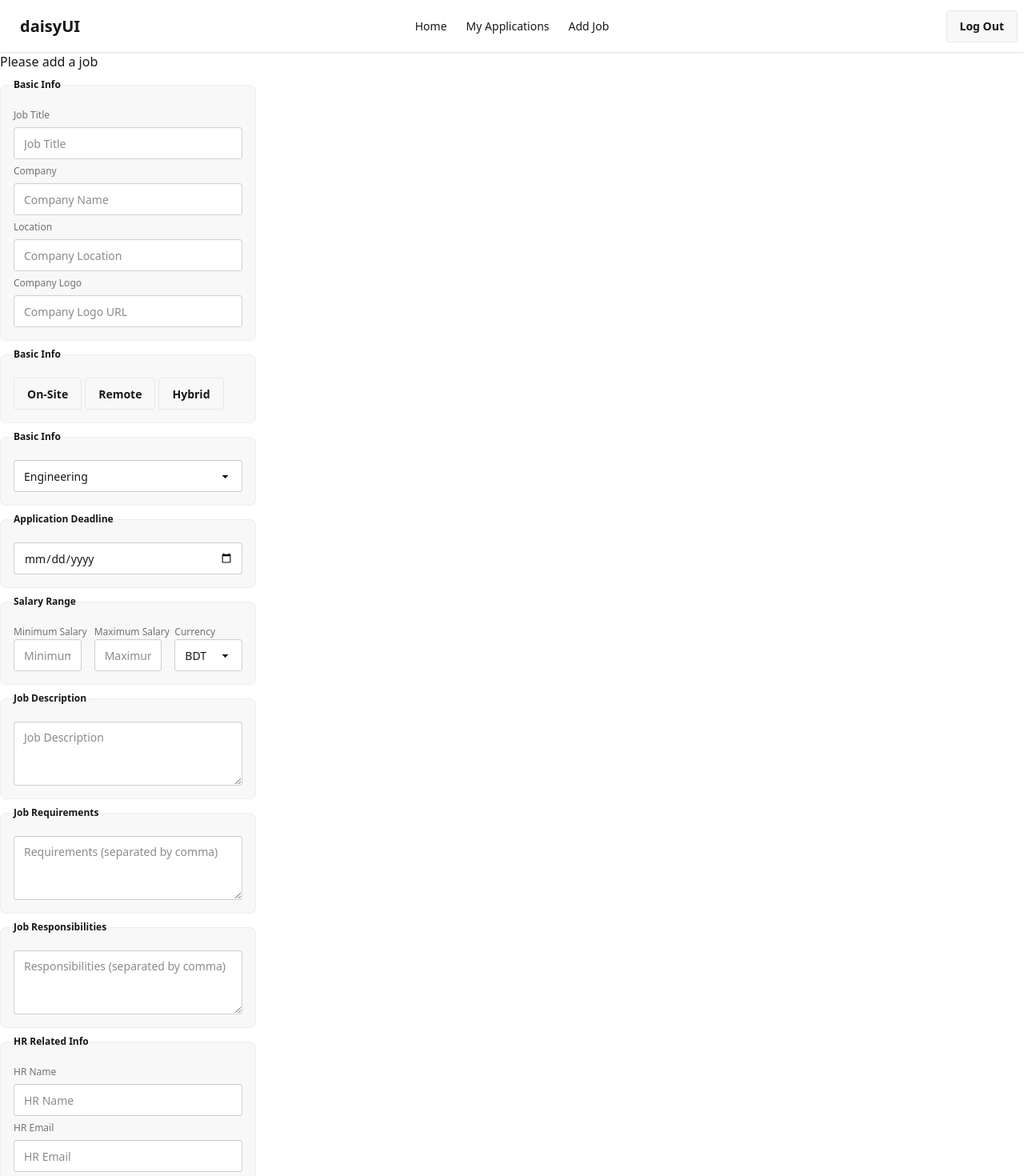
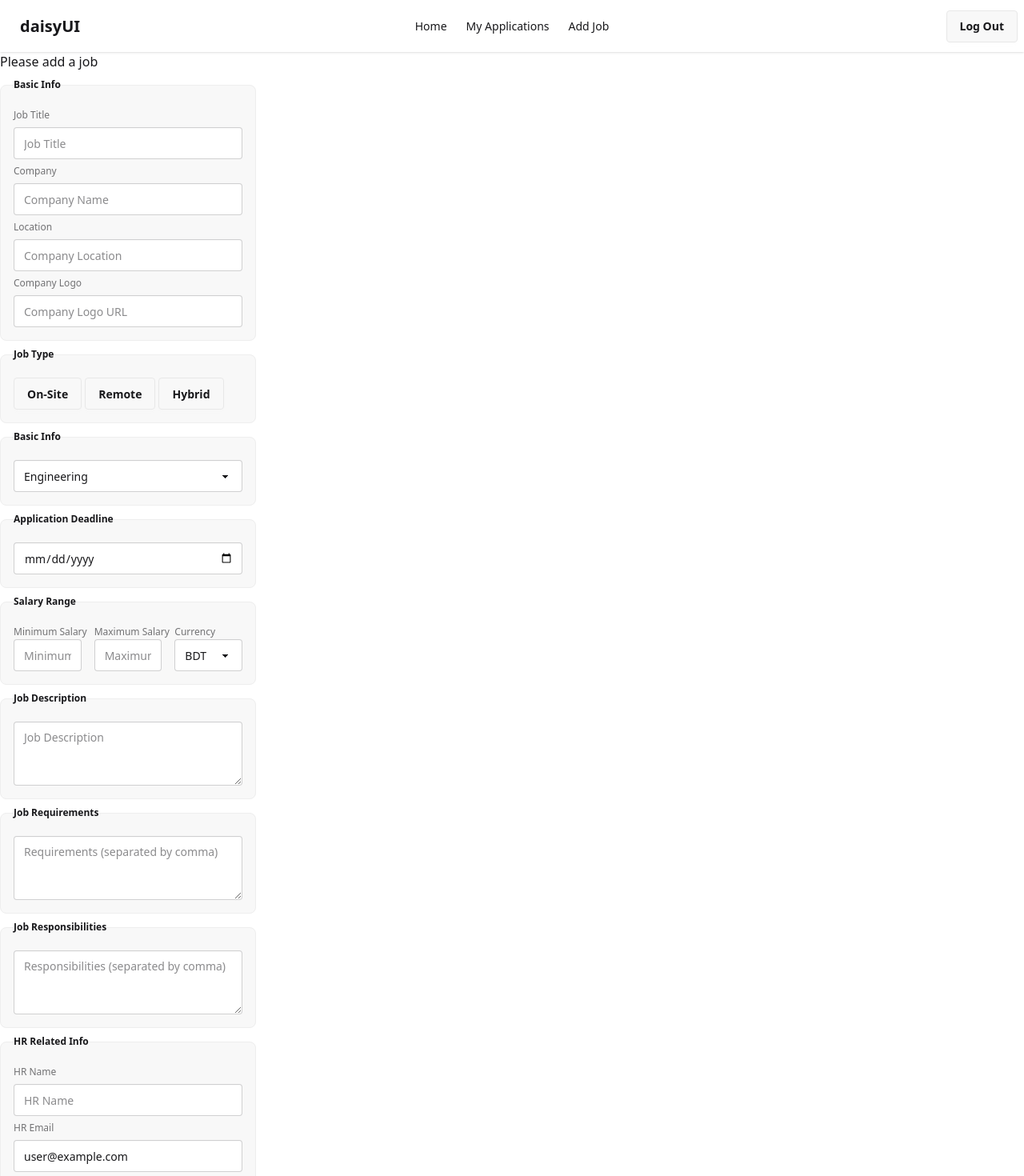
Before and after one commit to gmnayem631/career-code-client, a React (Vite) app: page /addJob in a window 1280 px wide. Shown: the top 1470 px of the page at 80% size. Built offline with nearby package versions, Linux system fonts and the light colour scheme; no server answers; sample sign-in values are in the browser's storage.

Commit message:
processed formData

```diff
--- a/src/pages/AddJobs/AddJob.jsx
+++ b/src/pages/AddJobs/AddJob.jsx
@@ -1,12 +1,30 @@
 import React from "react";
+import useAuth from "../../hooks/useAuth";
 
 const AddJob = () => {
+  const { user } = useAuth();
+
   const handleAddAJob = (e) => {
     e.preventDefault();
     const form = e.target;
     const formData = new FormData(form);
     const data = Object.fromEntries(formData.entries());
-    console.log(data);
+    // console.log(data);
+
+    // process salary range data
+    const { min, max, currency, ...newJob } = data;
+    newJob.salaryRange = { min, max, currency };
+    console.log(newJob);
+
+    // process requirement data
+    const requirementsDirty = newJob.requirements.split(",");
+    const requirementsClean = requirementsDirty.map((req) => req.trim());
+    newJob.requirements = requirementsClean;
+
+    // process responsibilities data
+    newJob.responsibilities = newJob.responsibilities
+      .split(",")
+      .map((resp) => resp.trim());
   };
   return (
     <div>
@@ -48,7 +66,7 @@ const AddJob = () => {
         </fieldset>
         {/* Job Type */}
         <fieldset className="fieldset bg-base-200 border-base-300 rounded-box w-xs border p-4">
-          <legend className="fieldset-legend">Basic Info</legend>
+          <legend className="fieldset-legend">Job Type</legend>
 
           <div className="filter">
             <input
@@ -56,24 +74,28 @@ const AddJob = () => {
               type="radio"
               name="jobType"
               aria-label="All"
+              value={"All"}
             />
             <input
               className="btn"
               type="radio"
               name="jobType"
               aria-label="On-Site"
+              value={"On-Site"}
             />
             <input
               className="btn"
               type="radio"
               name="jobType"
               aria-label="Remote"
+              value={"Remote"}
             />
             <input
               className="btn"
               type="radio"
               name="jobType"
               aria-label="Hybrid"
+              value={"Hybrid"}
             />
           </div>
         </fieldset>
@@ -183,6 +205,7 @@ const AddJob = () => {
             type="email"
             className="input"
             placeholder="HR Email"
+            defaultValue={user.email}
           />
         </fieldset>
         <input type="submit" value="Add Job" className="btn" />
```
